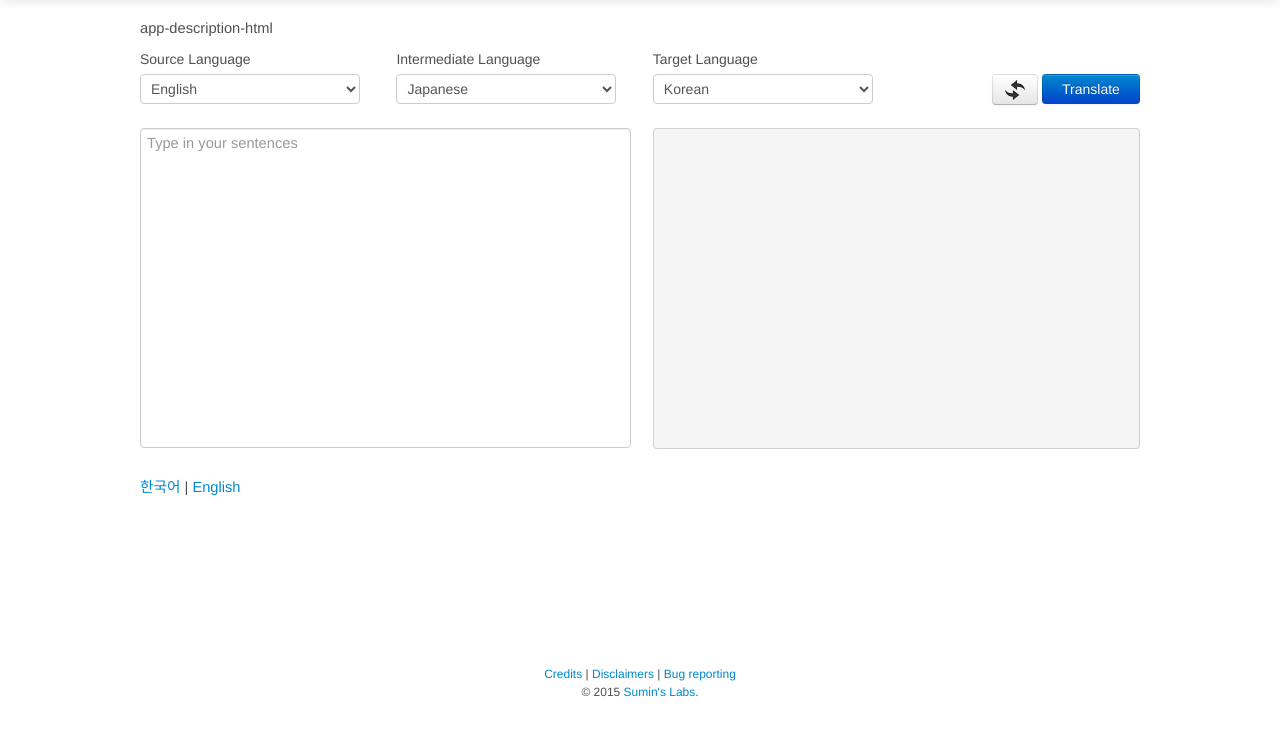
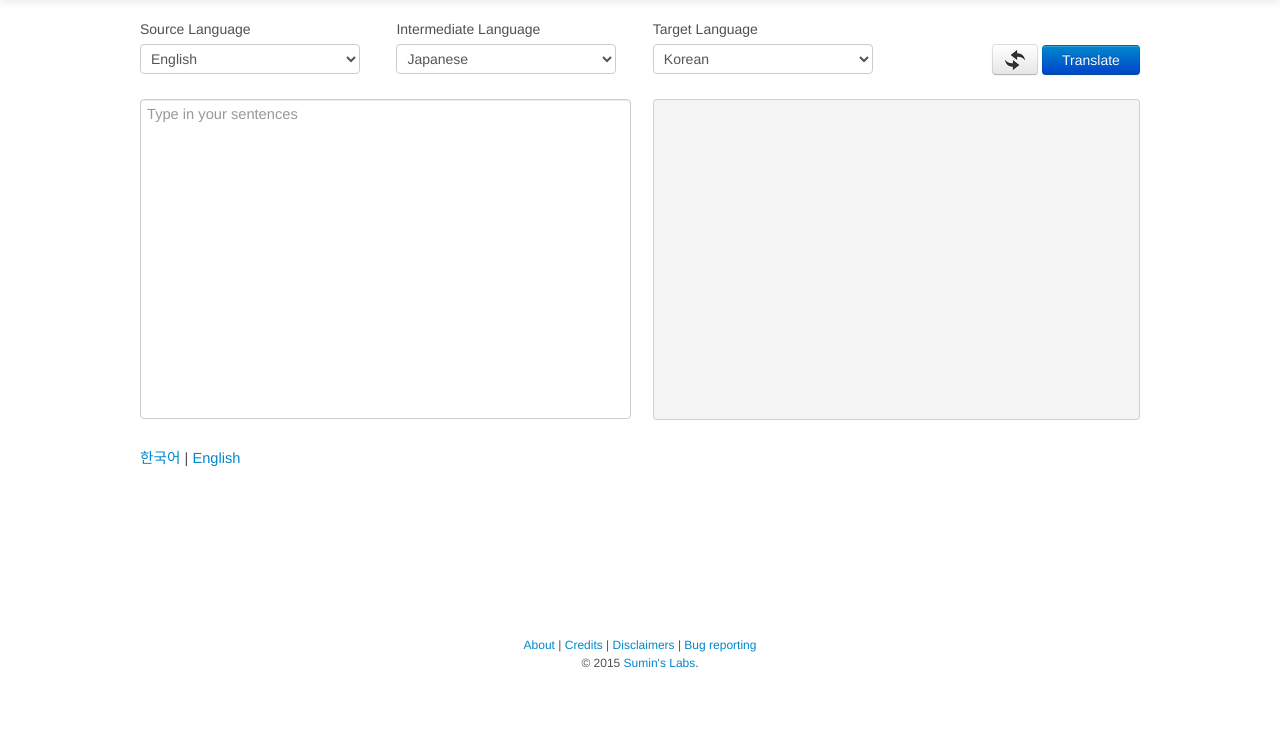
Before and after one commit to suminb/translator, a Flask app: page / in a window 1280 px wide. Shown: the part 41-777 px from the top of the page. Run offline with Flask 2, Linux system fonts and the light colour scheme; parts of the project's set-up code (start-up, migrations or seed data) failed here and were passed over; some libraries are stand-ins or nearby versions.

Commit message:
Write an app description in a separate page

```diff
--- a/app/main/__init__.py
+++ b/app/main/__init__.py
@@ -10,6 +10,11 @@
 import os
 
 main_module = Blueprint('main', __name__, template_folder='templates')
+
+
+@main_module.route('/about')
+def about():
+    return render_template('about.html')
 
 
 @main_module.route('/longtext')
--- a/app/main/templates/base.html
+++ b/app/main/templates/base.html
@@ -119,11 +119,12 @@
           <!-- AddThis Button END -->
       </div>
       <div id="copyright">
-          <a href="/credits">{{ _("Credits") }}</a> |
-          <a href="/disclaimers">{{ _("Disclaimers") }}</a> |
-          <a href="http://github.com/suminb/translator/issues" target="_blank">{{ _("Bug reporting") }}</a>
-          <br/>
-          &copy; 2015 <a href="http://labs.suminb.com" target="_blank">Sumin's Labs</a>.
+        <a href="/about">{{ _("About") }}</a> |
+        <a href="/credits">{{ _("Credits") }}</a> |
+        <a href="/disclaimers">{{ _("Disclaimers") }}</a> |
+        <a href="http://github.com/suminb/translator/issues" target="_blank">{{ _("Bug reporting") }}</a>
+        <br/>
+        &copy; 2015 <a href="http://labs.suminb.com" target="_blank">Sumin's Labs</a>.
       </div>
     </div>
   </div>
--- a/app/main/templates/index.html
+++ b/app/main/templates/index.html
@@ -1,8 +1,6 @@
 {% extends "base.html" %}
 {% block content %}
   <div id="fb-root"></div>
-
-  <p>{{ _("app-description-html") }}</p>
 
   {% if is_msie %}
   <div class="alert">
@@ -10,10 +8,6 @@
     {{ _("Better Translator may not work properly with Internet Explorer 9 and below. We encourage you to try modern browsers such as Firefox, Chrome and Safari.") }}
   </div>
   {% endif %}
-
-  <p id="google-translate">
-    <img src="/static/google_translate.jpg" alt="구글 번역기를 사용할 때에는 바로 다른 언어로 번역하는것 보다 일본어로 한 번 번역한 다음에 다른 언어로 바꾸는게 더 정확합니다. 전 세계에서 일본 동인지를 번역 하다 보니 수많은 데이터베이스가 쌓였거든요" />
-  </p>
 
   <form id="translation-form" method="get" onsubmit="return performTranslation()">
     <div class="row-fluid">
--- a/app/static/main.js
+++ b/app/static/main.js
@@ -565,13 +565,6 @@
   }
 }
 
-function toggleScreenshot() {
-    $("#google-translate").toggle("medium");
-}
-
-// FIXME: Deprecated
-var toggle_screenshot = toggleScreenshot;
-
 function fetchTranslation(serial) {
     $("#progress-message").show();
 
```
Also changed, not shown: app/main/templates/about.html (added, +7 -0 lines).
